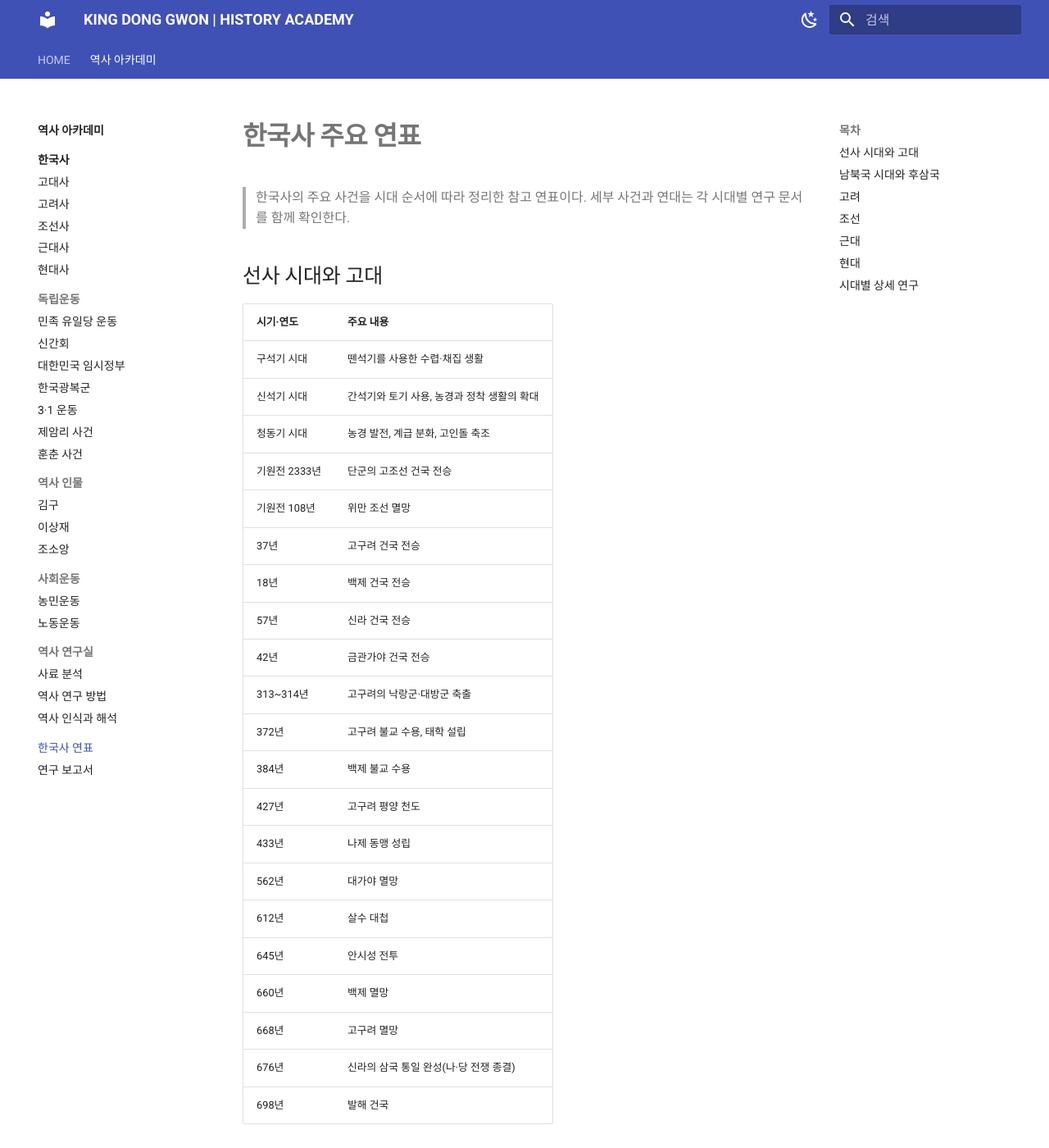
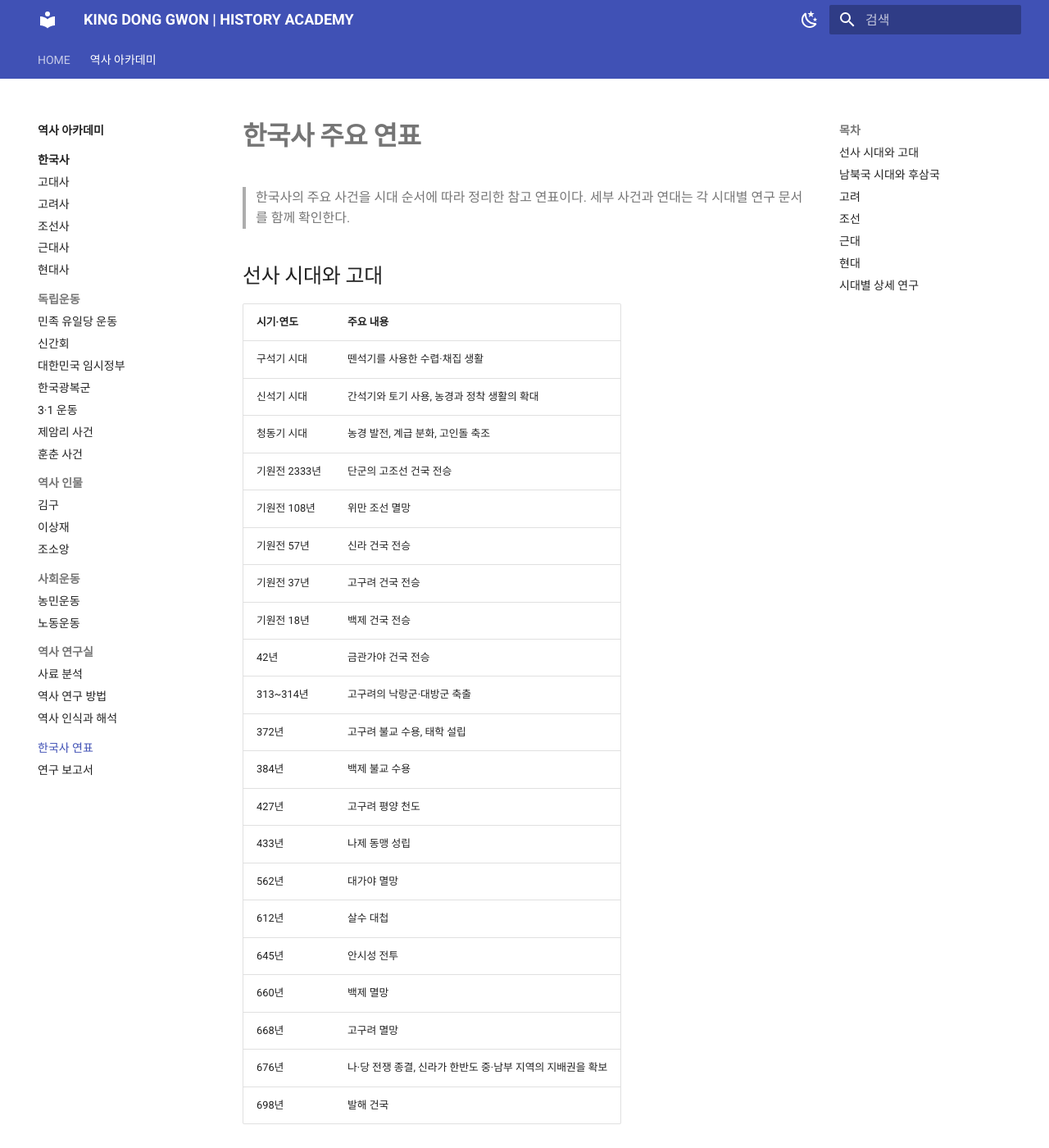
Before and after one commit to gimdunggwon-eng/gimdunggwon-eng.github.io, an MkDocs documentation site: the page built from docs/history/timeline/korean-timeline.md, in a window 1280 px wide and 1400 px high. Shown: the whole window at 82% size. Built offline with MkDocs 1.6.1 and Material for MkDocs 9.7.7, drawn with Linux system fonts in a browser that asks for light colours.

Commit message:
Fix BCE labels and chronological order in Korean history timeline

```diff
--- a/docs/history/timeline/korean-timeline.md
+++ b/docs/history/timeline/korean-timeline.md
@@ -11,9 +11,9 @@
 | 청동기 시대 | 농경 발전, 계급 분화, 고인돌 축조 |
 | 기원전 2333년 | 단군의 고조선 건국 전승 |
 | 기원전 108년 | 위만 조선 멸망 |
-| 37년 | 고구려 건국 전승 |
-| 18년 | 백제 건국 전승 |
-| 57년 | 신라 건국 전승 |
+| 기원전 57년 | 신라 건국 전승 |
+| 기원전 37년 | 고구려 건국 전승 |
+| 기원전 18년 | 백제 건국 전승 |
 | 42년 | 금관가야 건국 전승 |
 | 313~314년 | 고구려의 낙랑군·대방군 축출 |
 | 372년 | 고구려 불교 수용, 태학 설립 |
@@ -25,7 +25,7 @@
 | 645년 | 안시성 전투 |
 | 660년 | 백제 멸망 |
 | 668년 | 고구려 멸망 |
-| 676년 | 신라의 삼국 통일 완성(나·당 전쟁 종결) |
+| 676년 | 나·당 전쟁 종결, 신라가 한반도 중·남부 지역의 지배권을 확보 |
 | 698년 | 발해 건국 |
 
 ## 남북국 시대와 후삼국
```
